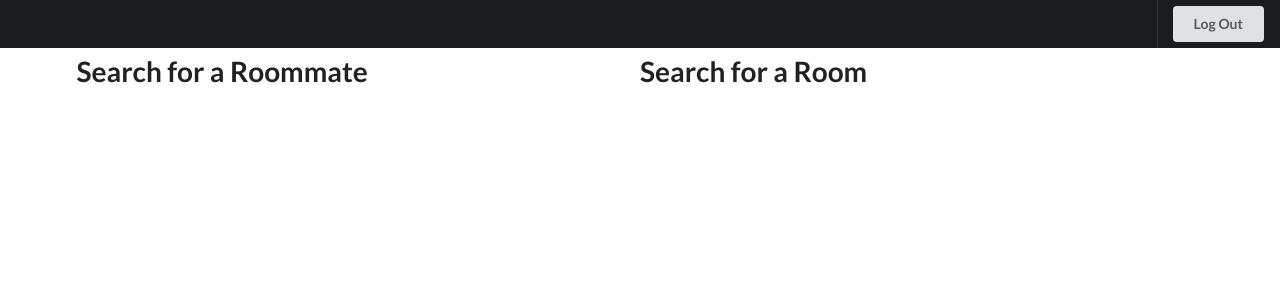
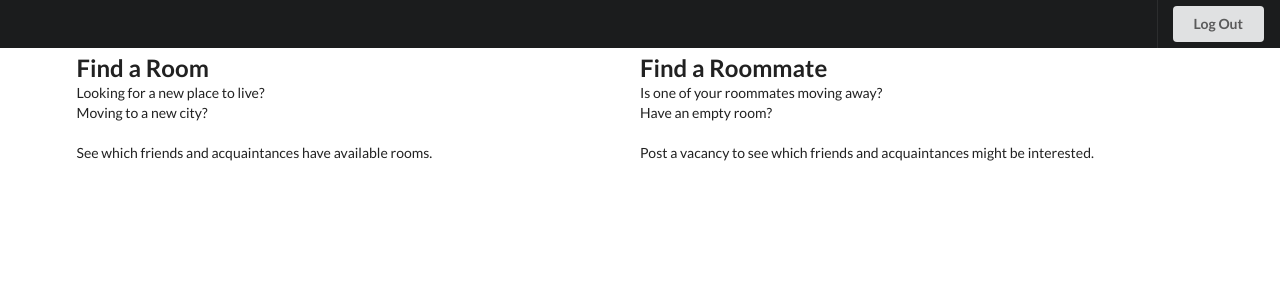
Before and after one commit to cutterbuck/roomquest-front, a React (Create React App) app: page /home in a window 1280 px wide. Shown: the top 300 px of the page. Built offline with nearby package versions, Linux system fonts and the light colour scheme; no server answers.

Commit message:
formatting conatiner/home page

```diff
--- a/src/App.css
+++ b/src/App.css
@@ -39,7 +39,7 @@
   z-index: -1;
 }
 
-.column {
+#column-column {
   margin-bottom: 20px;
 }
 
@@ -83,3 +83,12 @@
   border-color: #4C69BA;
   padding: calc-responsive(15, 468, 20, 1920) calc-responsive(20, 468, 25, 1920);
 }
+
+.first.header {
+  margin-top: 25px;
+  margin-bottom: 100px
+}
+
+.welcome {
+  text-align: center;
+}
--- a/src/components/Login.js
+++ b/src/components/Login.js
@@ -23,7 +23,7 @@ class Login extends React.Component {
         </div>
         <div className="login-style">
           <div className="ui middle aligned center aligned grid">
-            <div className="column">
+            <div id="login-column" className="column">
               <div className="ui gray image header">
                 <h1>RoomQuest</h1>
                 <div className="title">
--- a/src/components/NavBar.js
+++ b/src/components/NavBar.js
@@ -7,12 +7,9 @@ class NavBar extends React.Component {
 
 
   render() {
-    const loggedIn = !!this.props.currentUser.name
-    console.log('logged in T/F:', loggedIn)
     return (
       <div className="ui inverted black menu fixed">
         <div className="right menu">
-          {loggedIn ? (<div className="item">Welcome, {this.props.currentUser.name.split(" ")[0]}</div>) : null}
           <Logout />
         </div>
       </div>
--- a/src/components/RoomQuestContainer.js
+++ b/src/components/RoomQuestContainer.js
@@ -8,16 +8,29 @@ class RoomQuestContainer extends React.Component {
     console.log('STATE -> CURRENT USER:', this.props.currentUser)
     console.log('STATE -> CURRENT LOCATION', this.props.currentPosition)
     console.log('------------------------');
+    const loggedIn = !!this.props.currentUser.name
+    console.log('logged in T/F:', loggedIn)
     return (
       <div>
         <NavBar />
         <div className="ui grid container">
           <div className="ui two column stackable grid">
+            {loggedIn ? (<div className="first header"><h1 className="welcome">Welcome to RoomQuest, {this.props.currentUser.name.split(" ")[0]}</h1></div>) : null}
             <div className="column">
-              <h1>Search for a Roommate</h1>
+              <div className="card">
+                <div className="content">
+                  <div className="header"><h2>Find a Room</h2></div>
+                  <div className="description">Looking for a new place to live?<br></br>Moving to a new city?<br></br><br></br>See which friends and acquaintances have available rooms.</div>
+                </div>
+              </div>
             </div>
             <div className="column">
-              <h1>Search for a Room</h1>
+              <div className="card">
+                <div className="content">
+                  <div className="header"><h2>Find a Roommate</h2></div>
+                  <div className="description">Is one of your roommates moving away?<br></br>Have an empty room?<br></br><br></br>Post a vacancy to see which friends and acquaintances might be interested.</div>
+                </div>
+              </div>
             </div>
           </div>
         </div>
@@ -34,3 +47,12 @@ const mapStateToProps = state => {
 }
 
 export default connect(mapStateToProps, actions)(RoomQuestContainer);
+
+
+
+
+
+
+
+
+// <div className="description">{act.description}</div>
```
